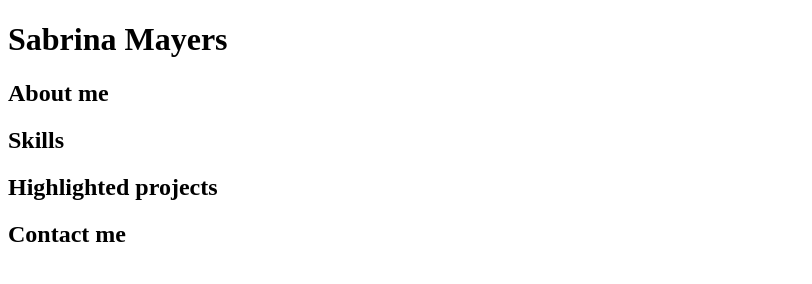
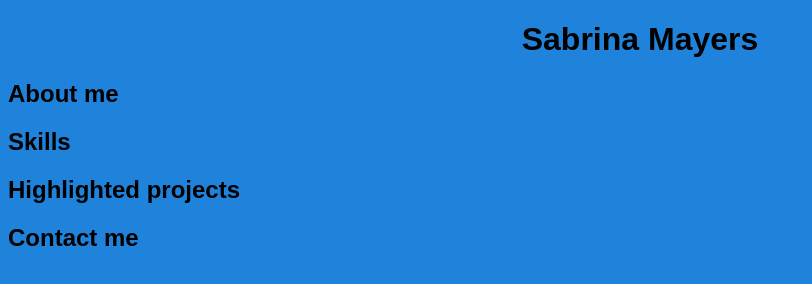
Before and after one commit to Mayerss1207/mayerss1207.github.io, a plain HTML site: page index.html in a window 1280 px wide. Shown: the whole page, without its empty margins (0-812 px from the left). Drawn offline with Linux system fonts and the light colour scheme.

Commit message:
style change spr25

```diff
--- a/index.html
+++ b/index.html
@@ -2,6 +2,7 @@
 <html>
   <head>
     <title>CSCE 190: Sabrina Mayers</title>
+    <link rel="stylesheet" href="styles.css">
   </head>
   <body>
     <h1>Sabrina Mayers</h1>
--- /dev/null
+++ b/styles.css
@@ -0,0 +1,8 @@
+body {
+	background: rgb(31, 131, 219);
+	font-family: Arial, Helvetica, sans-serif;
+}
+h1 {
+	color: black;
+	text-align: center;
+}
```
